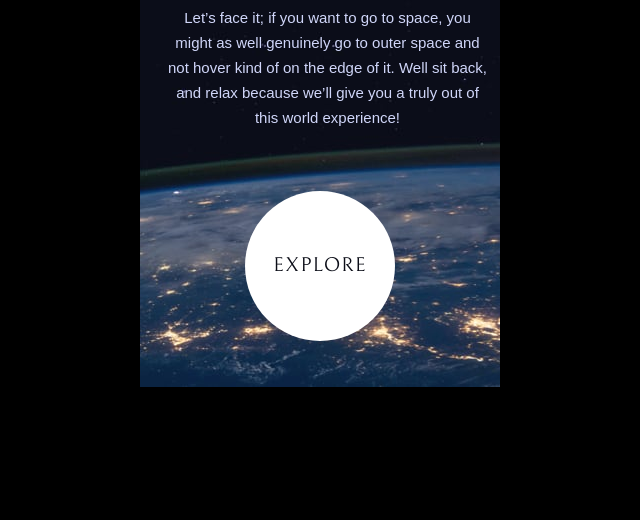
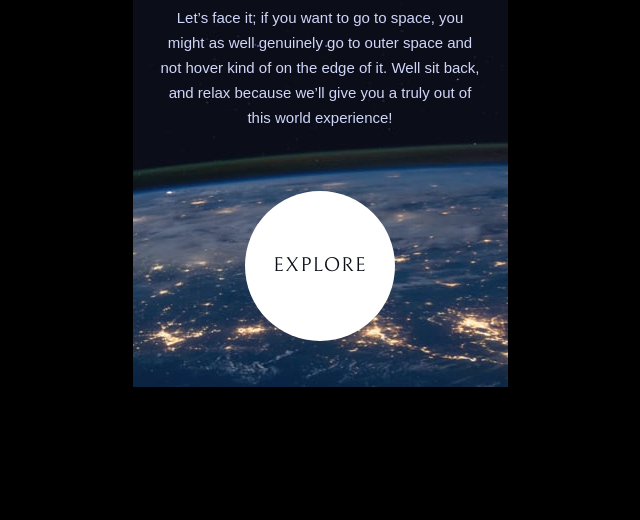
Before and after one commit to GianRamosP/space.github.io, a plain HTML site: page index.html in a window 1280 px wide. Shown: the part 280-800 px from the top of the page, without its empty margins (320-960 px from the left). Drawn offline with Linux system fonts and the light colour scheme.

Commit message:
Adaptado para mi celular

```diff
--- a/assets/css/styles.css
+++ b/assets/css/styles.css
@@ -29,9 +29,9 @@ body {
 }
 
 .main-container {
-    width: 360px;
+    width: 375px;
     height: 667px;
-    background-image: url(../home/background-home-mobile.jpg);
+    background-image: url(../home/background-home-mobile-375x667.jpg);
     background-size: cover;
 
     margin: 0 auto;
@@ -130,3 +130,9 @@ body {
 
     margin-top: 61px;
 }
+
+@media (min-width: 360px) and (max-width: 374px) {
+    .main-container {
+        background-image: url(../home/background-home-mobile-360x640.jpg);
+    }
+}
```
Also changed, not shown: assets/home/background-home-mobile-360x640.jpg (added), assets/home/background-home-mobile-375x667.jpg (renamed from assets/home/background-home-mobile.jpg).
